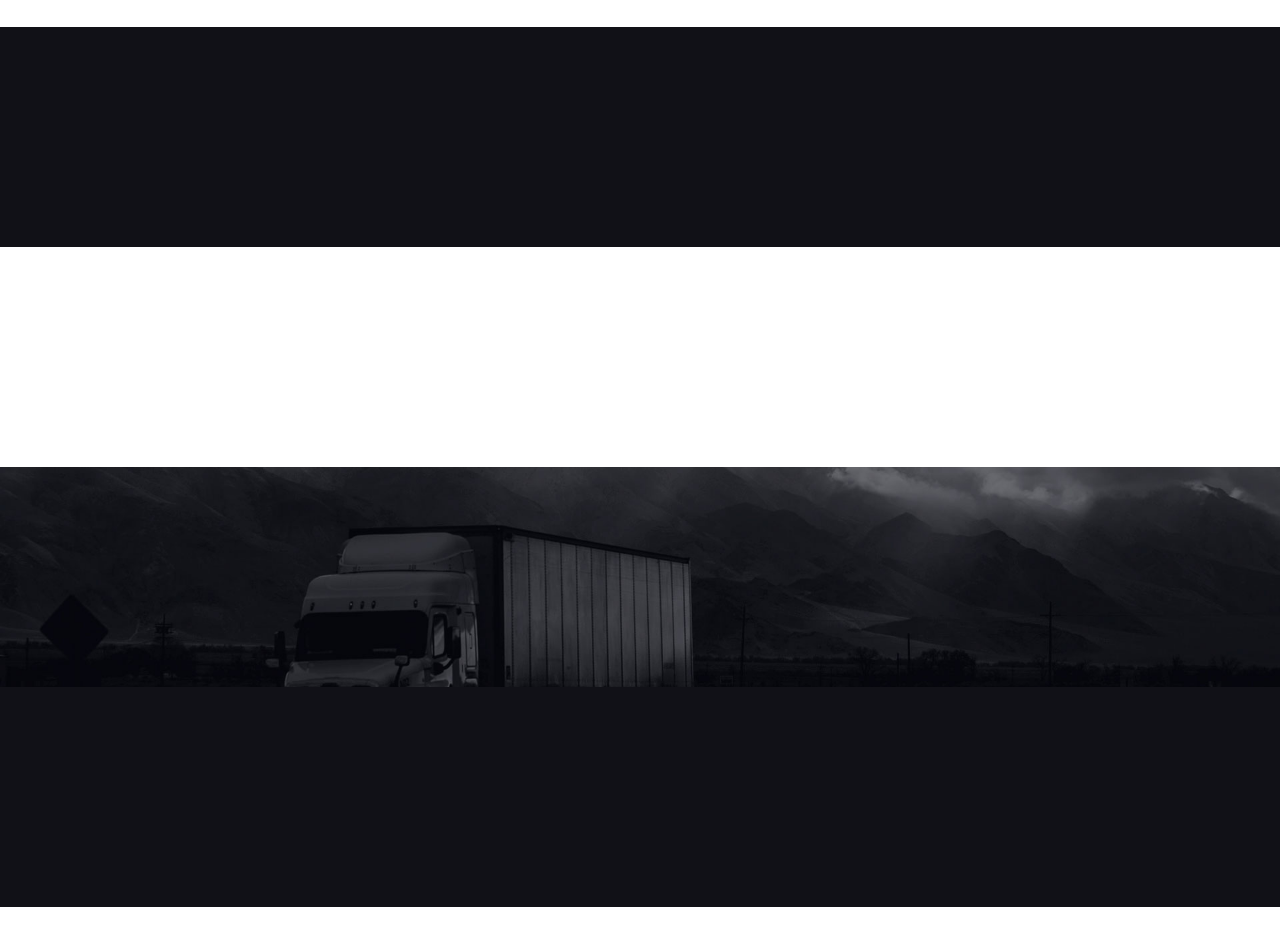
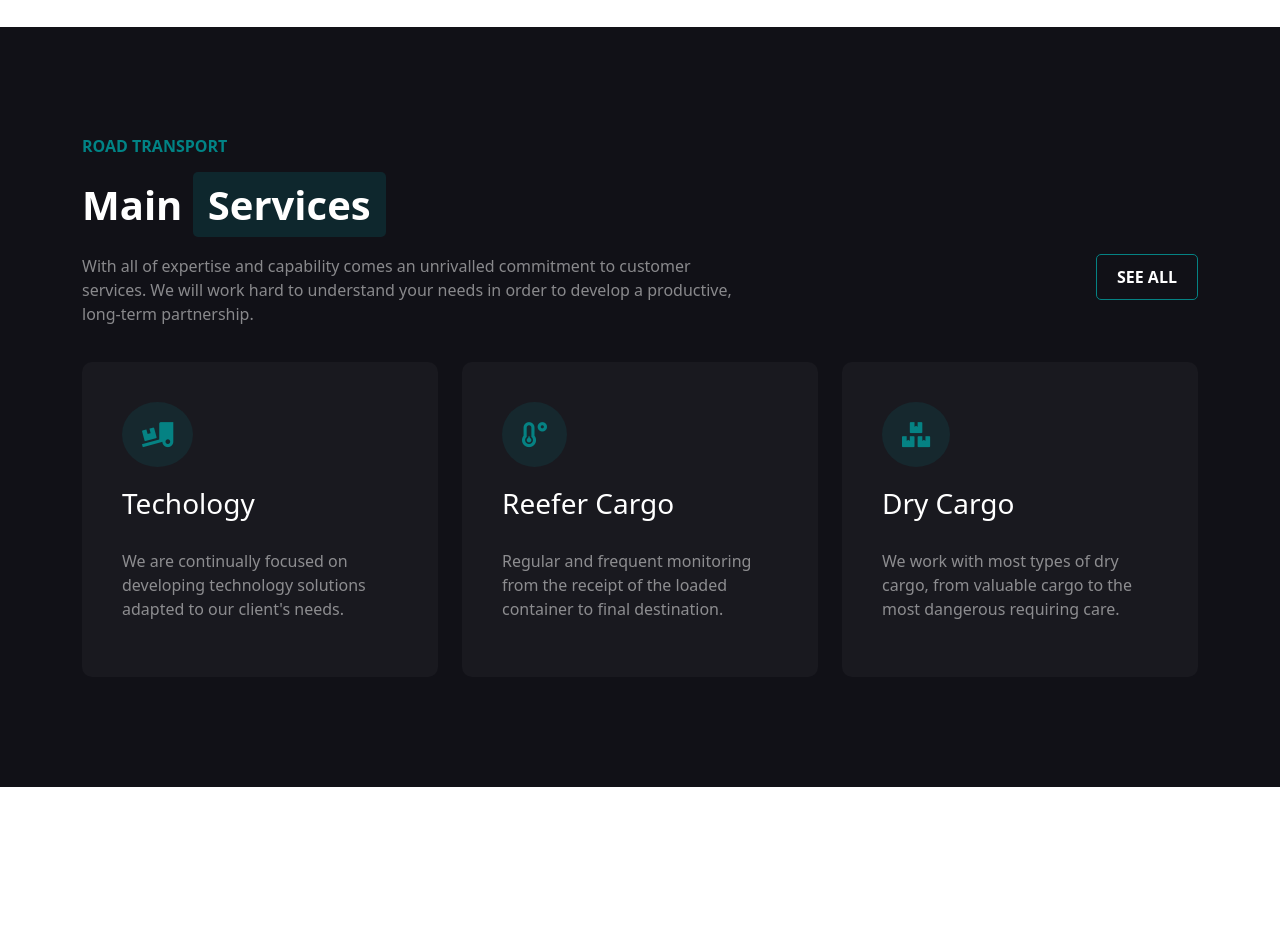
Before and after one commit to DaviCau/proj-html-vuejs, a Vue app: page / in a window 1280 px wide. Shown: the part 1660-2594 px from the top of the page. Built offline with nearby package versions, Linux system fonts and the light colour scheme.

Commit message:
aggiunta sezione services

```diff
--- a/src/App.vue
+++ b/src/App.vue
@@ -186,6 +186,11 @@ export default {
     font-size: 16px;
     font-weight: bold;
   }
+  .title {
+    margin: 25px 0;
+    font-size: 40px;
+    font-weight: bold;
+  }
 
   .logo {
     font-weight: bold;
--- a/src/components/Main.vue
+++ b/src/components/Main.vue
@@ -4,7 +4,7 @@
             <TransportSection :vehicles="vehicleTypes" />
         </section>
         <section class="dark_back">
-
+            <Services :services="services" />
         </section>
         <section>
 
@@ -23,6 +23,7 @@
 
 <script>
 import TransportSection from './TransportSection.vue'
+import Services from './Services.vue'
 
 export default {
     name: "Main",
@@ -45,7 +46,7 @@ export default {
                     maxWeight: "24000"
                 }
             ],
-            sevices: [
+            services: [
                 {
                     icon: "fas fa-truck-loading",
                     title: "Techology",
@@ -127,7 +128,8 @@ export default {
         }
     },
     components: {
-        TransportSection
+        TransportSection,
+        Services
     }
 }
 </script>
--- /dev/null
+++ b/src/components/ServiceCard.vue
@@ -0,0 +1,39 @@
+<template>
+    <div class="d-flex flex-column align-items-start">
+        <i :class="item.icon"></i>
+        <h3>{{item.title}}</h3>
+        <p>{{item.text}}</p>
+    </div>
+</template>
+
+<script>
+export default {
+    name: "ServiceCard",
+    props: {
+        item: Object
+    }
+}
+</script>
+
+<style lang="scss" scoped>
+    div {
+        padding: 40px;
+        background-color: #19191f;
+        border-radius: 10px;
+
+        i {
+            padding: 20px;
+            font-size: 25px;
+            color: #058283;
+            background-color: #16282e;
+            border-radius: 50%;
+        }
+
+        h3 {
+            padding: 20px 0;
+        }
+        p {
+            opacity: .5;
+        }
+    }
+</style>
--- /dev/null
+++ b/src/components/Services.vue
@@ -0,0 +1,50 @@
+<template>
+    <div class="container">
+        <h4 class="pre_title">Road transport</h4>
+        <h2 class="title">Main <span>Services</span></h2>
+        <div class="d-flex justify-content-between align-items-start parag">
+            <p>With all of expertise and capability comes an unrivalled commitment to customer services. We will work hard to understand your needs in order to develop a productive, long-term partnership.</p>
+            <a href="#" class="empty_btn">See all</a>
+        </div>
+        <div class="row">
+            <div class="col-4" v-for="(service, index) in services" :key="index">
+                <ServiceCard :item="service" />
+            </div>
+        </div>
+    </div>
+</template>
+
+<script>
+import ServiceCard from './ServiceCard.vue'
+
+export default {
+    name: "Services",
+    props: {
+        services: Array
+    },
+    components: {
+        ServiceCard
+    }
+}
+</script>
+
+<style lang="scss" scoped>
+    .title {
+        span {
+            padding: 5px 15px;
+            background-color: #0e272d;
+            border-radius: 5px;
+        }
+    }
+
+    p {
+        opacity: 0.5;
+    }
+
+    .parag {
+        margin-bottom: 20px;
+        p {
+            width: 60%;
+        }
+    }
+</style>
--- a/src/components/TransportSection.vue
+++ b/src/components/TransportSection.vue
@@ -3,7 +3,7 @@
         <div class="row">
             <div class="col-8 left_side">
                 <h4 class="pre_title">Who we are</h4>
-                <h2><span><i class="far fa-gem"></i> Excellence</span> in Transport</h2>
+                <h2 class="title"><span><i class="far fa-gem"></i> Excellence</span> in Transport</h2>
                 <p>
                     Lorem ipsum dolor sit amet consectetur adipisicing elit. Ab a sequi dignissimos fuga veniam perspiciatis optio nisi neque obcaecati natus aperiam consequuntur nihil odit quia delectus quae dolore magnam.
                 </p>
@@ -62,10 +62,8 @@ export default {
 
     .left_side {
 
-        h2 {
-            margin: 25px 0;
-            font-size: 40px;
-            font-weight: bold;
+        .title {
+
             span {
                 padding: 5px 15px;
                 background-color: #daeced;
```
